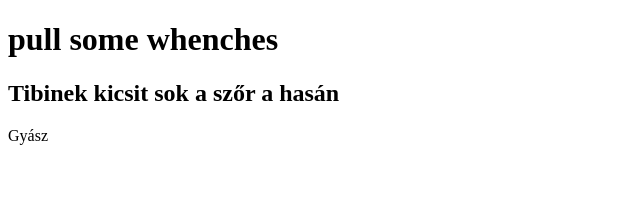
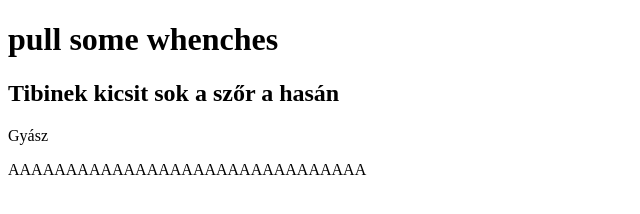
Before and after one commit to bertokmarcell/tester, a plain HTML site: page index.html in a window 1280 px wide. Shown: the whole page, without its empty margins (0-640 px from the left). Drawn offline with Linux system fonts and the light colour scheme.

Commit message:
SDAGJEJKKJDDAJZZ

```diff
--- a/index.html
+++ b/index.html
@@ -10,5 +10,6 @@
     <h2>Tibinek kicsit sok a szőr a hasán</h2>
 
     <p>Gyász</p>
+    <p>AAAAAAAAAAAAAAAAAAAAAAAAAAAAAAA</p>
 </body>
 </html>
```
